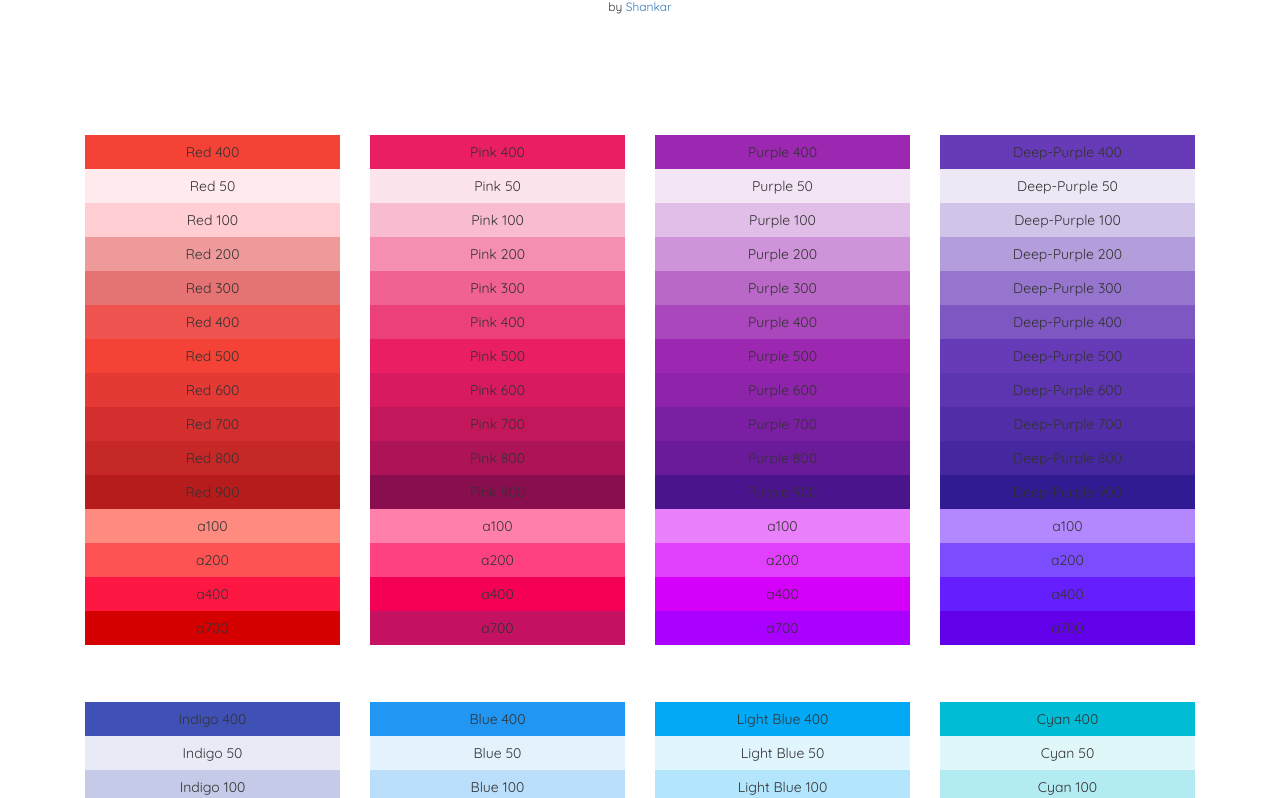
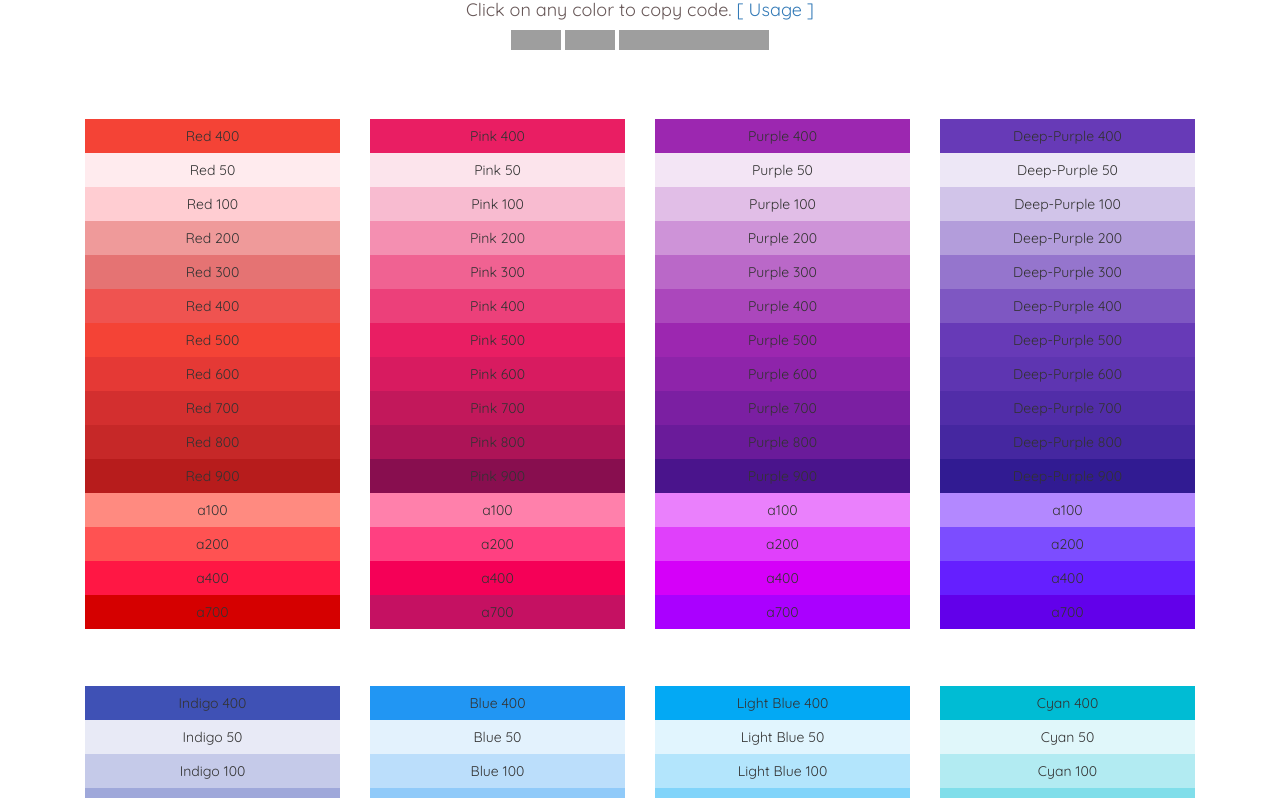
Before and after one commit to shankara-subramani/Material-Design-color-palette-sass_map-get, a plain HTML site: page index.html in a window 1280 px wide. Shown: the part 56-854 px from the top of the page. Drawn offline with nearby package versions, Linux system fonts and the light colour scheme; grey boxes are pictures that could not be loaded.

Commit message:
added usage

```diff
--- a/index.html
+++ b/index.html
@@ -22,7 +22,12 @@
     <header>
         <nav>
             <h3>Material Design palette using <a class="sass" href="http://sass-lang.com/documentation/Sass/Script/Functions.html#map-functions">SASS Map</a> and <a class="clipboard" href="https://clipboardjs.com/">Clipboard.js</a></h3>
-            <h6>by <a href="http://shankar.tech">Shankar</a></h6>
+            <h4 class="gray">Click on any color to copy code. <a href="https://github.com/shankariyerr/Material-Design-color-palette-sass_map-get/blob/master/README.md">[ Usage ]</a></h4>
+            <div class="github">
+            <iframe src="https://ghbtns.com/github-btn.html?user=shankariyerr&repo=Material-Design-color-palette-sass_map-get&type=star&count=true" frameborder="0" scrolling="0" width="50px" height="20px"></iframe>
+            <iframe src="https://ghbtns.com/github-btn.html?user=shankariyerr&repo=Material-Design-color-palette-sass_map-get&type=fork&count=true" frameborder="0" scrolling="0" width="50px" height="20px"></iframe>
+            <iframe src="https://ghbtns.com/github-btn.html?user=shankariyerr&type=follow&count=true" frameborder="0" scrolling="0" width="150px" height="20px"></iframe>
+            </div>
         </nav>
     </header>
     <div class="container">
--- a/style.scss
+++ b/style.scss
@@ -8,6 +8,11 @@ html, body {
 }
 header {
 	margin-bottom:5%;
+}
+.container {
+	& > .row:first-child {
+		margin-top: 0%;
+	}
 }
 .row {
 	margin: 5% 0%;
@@ -21,6 +26,18 @@ header {
 }
 .clipboard {
 	color: #1BC1A1;
+}
+.github> *	{
+	display: inline-block;
+}
+.gh-count {
+	display: none;
+}
+.gray {
+	color: #675757;
+}
+code {
+	display: block;
 }
 
 .red{
```
Also changed, not shown: style.css.
